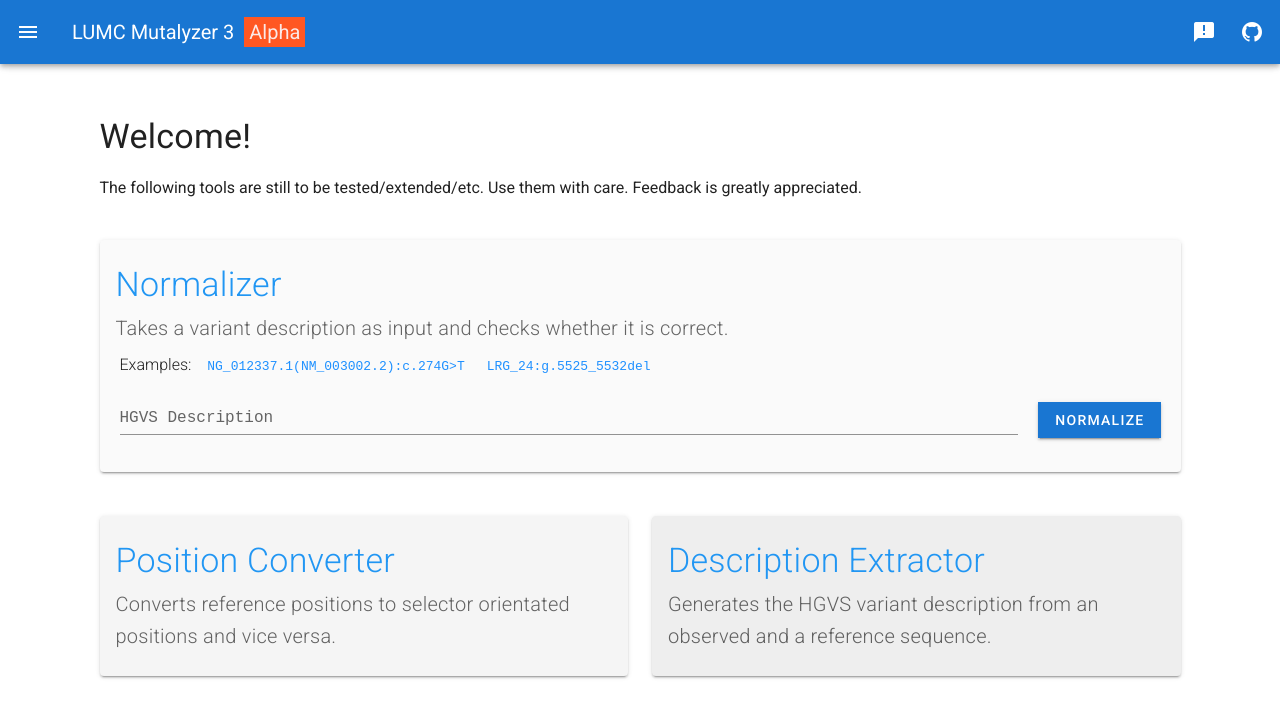
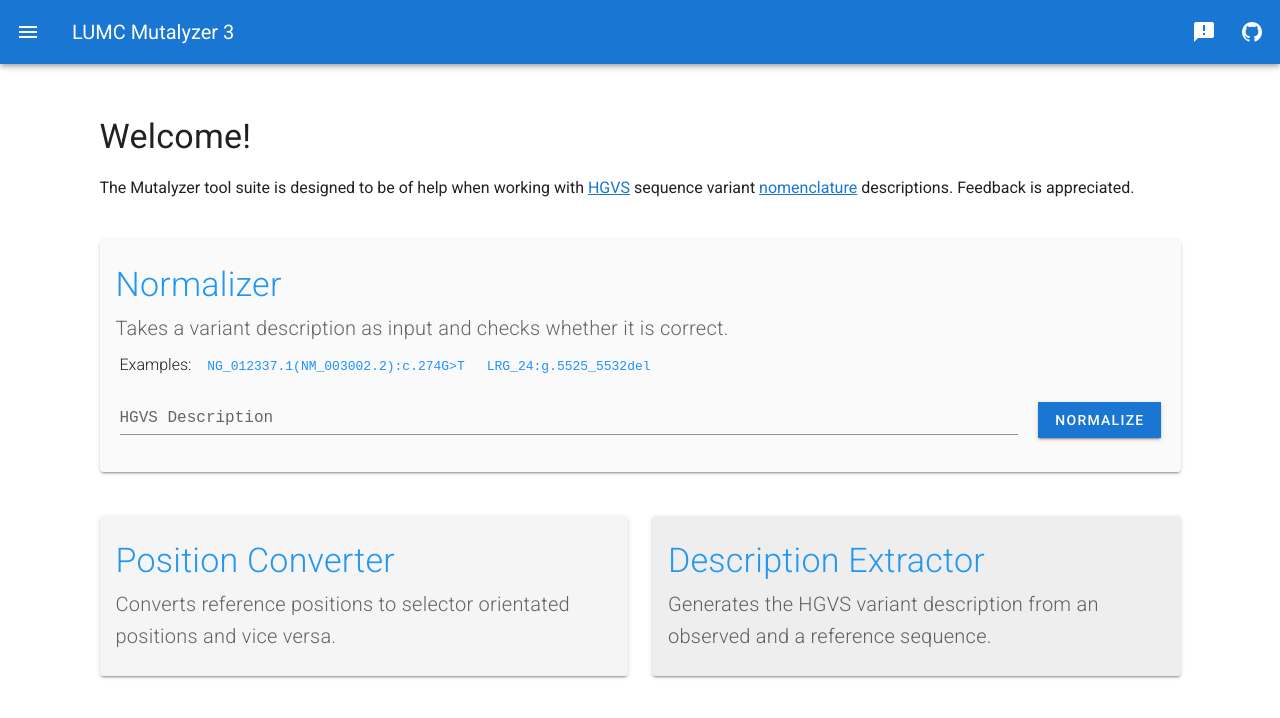
Before and after one commit to mutalyzer/website, a Vue app: page / in a window 1280 px wide. Shown: the top 718 px of the page. Built offline with nearby package versions, Linux system fonts and the light colour scheme; what v-clipboard would draw is missing.

Commit message:
Remove the alpha tag

```diff
--- a/src/App.vue
+++ b/src/App.vue
@@ -6,8 +6,7 @@
 
         <v-toolbar-title>
           <router-link to="/" class="title-link">LUMC Mutalyzer 3</router-link>
-          <span class="alpha">Alpha</span></v-toolbar-title
-        >
+        </v-toolbar-title>
         <v-spacer></v-spacer>
         <v-tooltip bottom>
           <template v-slot:activator="{ on, attrs }">
--- a/src/views/Home.vue
+++ b/src/views/Home.vue
@@ -6,8 +6,10 @@
           <v-col cols="12">
             <h1 class="display-1 mt-10 ml-10 mb-5">Welcome!</h1>
             <p class="ml-10">
-              The following tools are still to be tested/extended/etc. Use them
-              with care. Feedback is greatly appreciated.
+              The Mutalyzer tool suite is designed to be of help when working
+              with <a href="https://www.hgvs.org/">HGVS</a> sequence variant
+              <a href="https://varnomen.hgvs.org/">nomenclature</a>
+              descriptions. Feedback is appreciated.
             </p>
           </v-col>
         </v-row>
```
